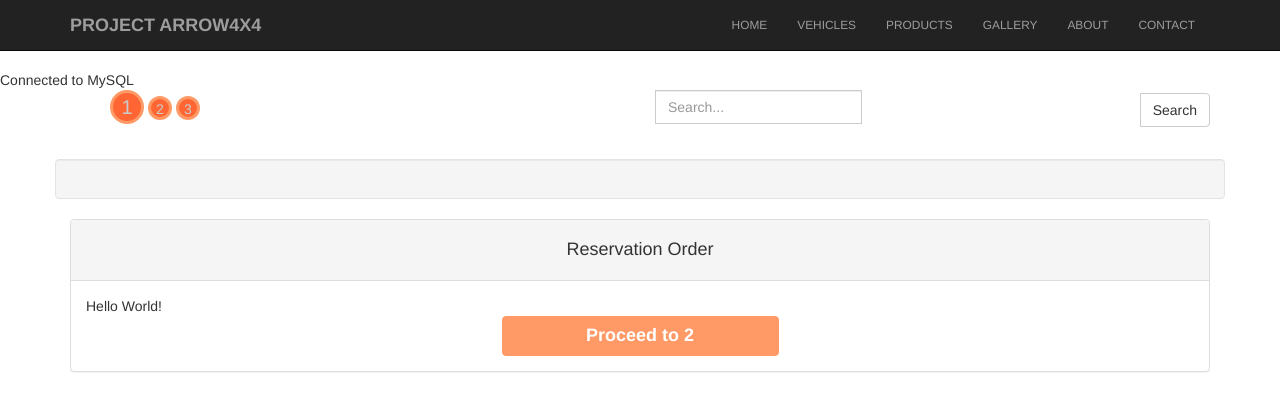
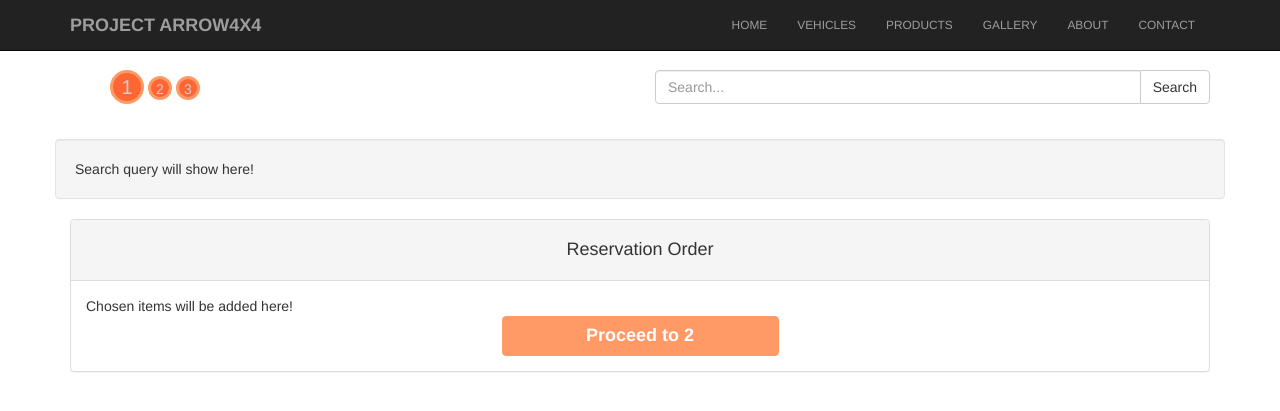
Before and after one commit to mwbarican/projectarrow4x4, a PHP site: page /section1.php in a window 1280 px wide. Shown: the top 411 px of the page. Run offline with PHP 8.4, Linux system fonts and the light colour scheme.

Commit message:
modifications

```diff
--- a/connect.php
+++ b/connect.php
@@ -3,7 +3,7 @@
 	//connection to the database
 	$con = mysql_connect("localhost","root","")
 	or die("Unable to connect to MySQL");
-					echo "Connected to MySQL<br>";
+	//echo "Connected to MySQL<br>";
 
 	//select a database to work with
 	$selected = mysql_select_db("projectarrow4x4",$con)
@@ -14,24 +14,6 @@
 
 	//fetch tha data from the database
 	/* while ($row = mysql_fetch_array($result)) {
-					print('<div class="col-lg-2">
-						1
-					</div>
-					<div class="col-lg-2">
-						2
-					</div>
-					<div class="col-lg-2">
-						3
-					</div>
-					<div class="col-lg-2">
-						4
-					</div>
-					<div class="col-lg-2">
-						5
-					</div>
-					<div class="col-lg-2">
-						6
-					</div>');
 		echo "ID:".$row{'id'}." Item Type:".$row{'item_type'}." Item:". //display the results
 		$row{'item'}." Description:".$row{'description'}." Quantity:".$row{'quantity'}." Image:".$row{'image'}."<br>";
 		} */
--- a/search.php
+++ b/search.php
@@ -1,5 +1,5 @@
 <?php
-    $key=$_GET['key'];
+    $key=$_GET['go'];
     $array = array();
     $con=mysql_connect("localhost","root","");
     $db=mysql_select_db("reservation",$con);
--- a/section1.php
+++ b/section1.php
@@ -17,17 +17,51 @@
 						</ul>
 					</div>
 					<div class="col-lg-6">
+						<form action="search.php" id="searchform" method="post">
 						<div class="input-group">
-						  <input type="text" name="typeahead" class="typeahead form-control" autocomplete="off" placeholder="Search...">
+						  <input type="text" class="form-control" autocomplete="off" placeholder="Search...">
 						  <span class="input-group-btn">
-							<button class="btn btn-default" type="button" id="">Search</button>
+							<button class="btn btn-default" type="submit" id="">Search</button>
 						  </span>
 						</div><!-- /input-group -->
+						</form>
+						<?php
+						  if(isset($_POST['submit'])){
+						  if(isset($_GET['go'])){
+						  if(preg_match("/^[  a-zA-Z]+/", $_POST['name'])){
+						  $name=$_POST['name'];
+						  //connect  to the database
+						  $db=mysql_connect  ("localhost", "root",  "") or die ('Cannot connect to the database: ' . mysql_error());
+						  //-select  the database to use
+						  $mydb=mysql_select_db("cakeTable");
+						  //-query  the database table
+						  $sql="SELECT  ID, FirstName, LastName FROM Contacts WHERE FirstName LIKE '%" . $name .  "%' OR LastName LIKE '%" . $name ."%'";
+						  //-run  the query against the mysql query function
+						  $result=mysql_query($sql);
+						  //-create  while loop and loop through result set
+						  while($row=mysql_fetch_array($result)){
+								  $FirstName  =$row['FirstName'];
+								  $LastName=$row['LastName'];
+								  $ID=$row['ID'];
+						  //-display the result of the array
+						  echo "<ul>\n";
+						  echo "<li>" . "<a  href=\"search.php?id=$ID\">"   .$FirstName . " " . $LastName .  "</a></li>\n";
+						  echo "</ul>";
+						  }
+						  }
+						  else{
+						  echo  "<p>Please enter a search query</p>";
+						  }
+						  }
+						  }
+						?>
 					</div><!-- /.col-lg-6 -->
 				</div>
             </div>
 			<div class="col-lg-12 well">
-
+				<?php
+					print("Search query will show here!");
+				?>
 			</div>
 			<div class="col-lg-12">
 				<div class="panel panel-default">
@@ -36,7 +70,7 @@
 					</div>
 					<div class="panel-body">
 						<?php
-							print("Hello World!");
+							print("Chosen items will be added here!");
 						?>
 						<div class="text-center">
 							<a href="section2.php" class="btn-proceed btn">Proceed to 2</a>
```
Lines whose indentation alone changed are shown as unchanged.
